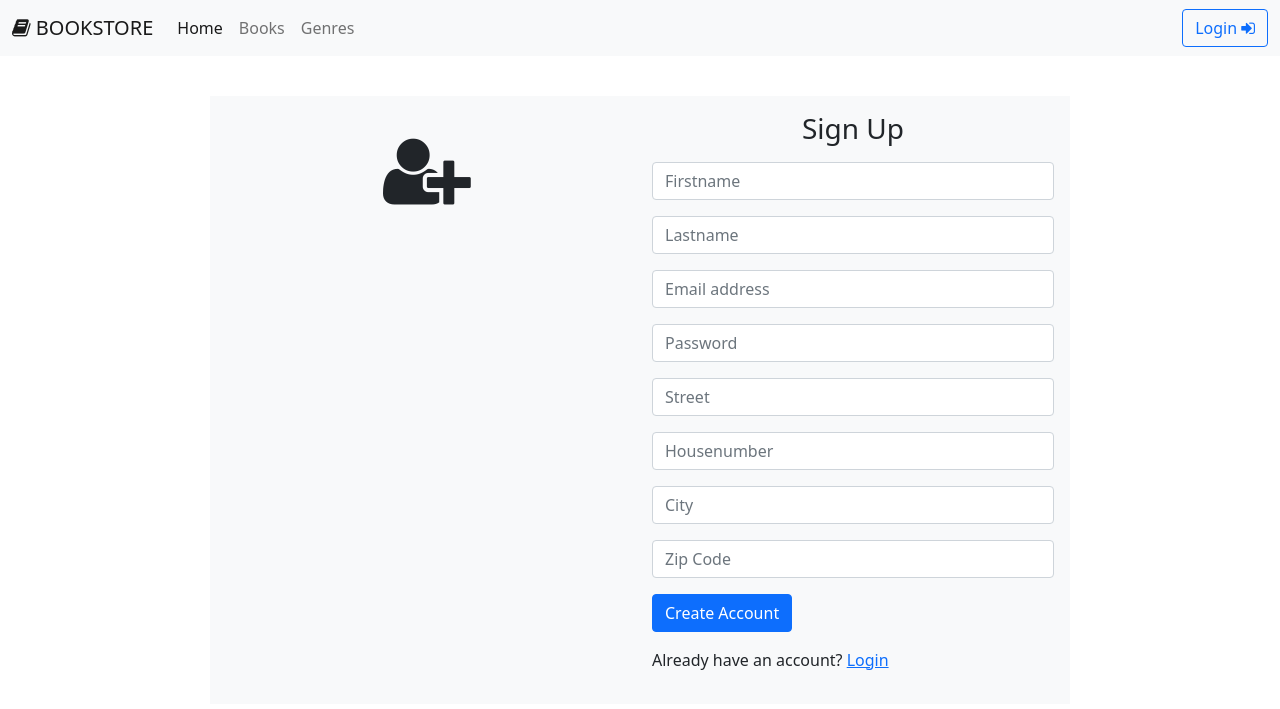
After one commit to mert-il/book-store, a Flask app: page /signup in a window 1280 px wide. The commit adds this page. Shown: the top 709 px of the page. Run offline with Flask 2, Linux system fonts and the light colour scheme; parts of the project's set-up code (start-up, migrations or seed data) failed here and were passed over; some libraries are stand-ins or nearby versions.

Commit message:
added navbar and user signup/login

```diff
--- a/services/hash.py
+++ b/services/hash.py
@@ -1,4 +1,4 @@
 from hashlib import sha256
 
-def generate_hash(password):
-    return sha256(password.encode("utf-8")).hexdigest()
+def generate_hash(value):
+    return sha256(value.encode("utf-8")).hexdigest()
--- a/static/css/style.css
+++ b/static/css/style.css
@@ -0,0 +1,13 @@
+body {
+    margin: 0;
+    padding: 0;
+}
+.login-container {
+    margin-top: 5vh;
+}
+.login-form {
+    margin: 0 10vw;
+}
+.login-symbol {
+    font-size: 6vw;
+}
--- a/templates/base.html
+++ b/templates/base.html
@@ -5,10 +5,11 @@
     <meta http-equiv="X-UA-Compatible" content="IE=edge">
     <meta name="viewport" content="width=device-width, initial-scale=1.0">
     <link href="https://cdn.jsdelivr.net/npm/bootstrap@5.1.3/dist/css/bootstrap.min.css" rel="stylesheet" integrity="sha384-1BmE4kWBq78iYhFldvKuhfTAU6auU8tT94WrHftjDbrCEXSU1oBoqyl2QvZ6jIW3" crossorigin="anonymous">
-    <script src="https://cdn.jsdelivr.net/npm/bootstrap@5.1.3/dist/js/bootstrap.bundle.min.js" integrity="sha384-ka7Sk0Gln4gmtz2MlQnikT1wXgYsOg+OMhuP+IlRH9sENBO0LRn5q+8nbTov4+1p" crossorigin="anonymous"></script>
+    <script src="https://cdn.jsdelivr.net/npm/@popperjs/core@2.10.2/dist/umd/popper.min.js" integrity="sha384-7+zCNj/IqJ95wo16oMtfsKbZ9ccEh31eOz1HGyDuCQ6wgnyJNSYdrPa03rtR1zdB" crossorigin="anonymous"></script>
+    <script src="https://cdn.jsdelivr.net/npm/bootstrap@5.1.3/dist/js/bootstrap.min.js" integrity="sha384-QJHtvGhmr9XOIpI6YVutG+2QOK9T+ZnN4kzFN1RtK3zEFEIsxhlmWl5/YESvpZ13" crossorigin="anonymous"></script>
+    <link rel="stylesheet" href="https://cdnjs.cloudflare.com/ajax/libs/font-awesome/4.7.0/css/font-awesome.min.css">
     <link rel="stylesheet" href="css/style.css">
-    {% block head %}
-    {% endblock %}
+    <title>{% block title %}{% endblock %}</title>
 </head>
 <body>
     {% block content %}
--- /dev/null
+++ b/templates/website/nav.html
@@ -0,0 +1,29 @@
+{% extends "./base.html" %}
+
+{% block content %}
+<nav class="navbar navbar-expand-lg navbar-light bg-light">
+    <div class="container-fluid">
+        <a class="navbar-brand" href="/"><i class="fa fa-book"></i> BOOKSTORE</a>
+        <button class="navbar-toggler" type="button" data-bs-toggle="collapse" data-bs-target="#navbarSupportedContent"
+            aria-controls="navbarSupportedContent" aria-expanded="false" aria-label="Toggle navigation">
+            <span class="navbar-toggler-icon"></span>
+        </button>
+        <div class="collapse navbar-collapse" id="navbarSupportedContent">
+            <ul class="navbar-nav me-auto mb-2 mb-lg-0">
+                <li class="nav-item">
+                    <a class="nav-link active" aria-current="page" href="/">Home</a>
+                </li>
+                <li class="nav-item">
+                    <a class="nav-link" href="#">Books</a>
+                </li>
+                <li class="nav-item">
+                    <a class="nav-link" href="#">Genres</a>
+                </li>
+            </ul>
+            <form class="d-flex">
+                <a href="{{ url_for('website.login') }}" class="btn btn-outline-primary">Login <i class="fa fa-sign-in"></i></a>
+            </form>
+        </div>
+    </div>
+</nav>
+{% endblock %}
--- /dev/null
+++ b/templates/website/signup.html
@@ -0,0 +1,51 @@
+{% extends "./base.html" %}
+
+{% block title %}Bookstore - Login{% endblock %}
+
+{% block content %}
+{% include "website/nav.html" %}
+<div class="container login-container">
+    <div class="login-form bg-light p-3">
+        <form action="{{ url_for('website.signup_user') }}" method="post">
+            <div class="row">
+                <div class="col-md-6  text-center login-symbol">
+                    <i class="fa fa-user-plus"></i>
+                </div>
+                <div class="col-md-6 ">
+                    <h3 class="text-center mb-3">Sign Up</h3>
+                    <div class="mb-3">
+                        <input type="text" name="firstname" id="" class="form-control" placeholder="Firstname">
+                    </div>
+                    <div class="mb-3">
+                        <input type="text" name="lastname" id="" class="form-control" placeholder="Lastname">
+                    </div>
+                    <div class="mb-3">
+                        <input type="email" name="email" id="" class="form-control" placeholder="Email address">
+                    </div>
+                    <div class="mb-3">
+                        <input type="password" name="password" id="" class="form-control" placeholder="Password">
+                    </div>
+                    <div class="mb-3">
+                        <input type="text" name="street" id="" class="form-control" placeholder="Street">
+                    </div>
+                    <div class="mb-3">
+                        <input type="text" name="house_number" id="" class="form-control" placeholder="Housenumber">
+                    </div>
+                    <div class="mb-3">
+                        <input type="text" name="city" id="" class="form-control" placeholder="City">
+                    </div>
+                    <div class="mb-3">
+                        <input type="text" name="zip_code" id="" class="form-control" placeholder="Zip Code">
+                    </div>
+                    <div class="mb-3">
+                        <button type="submit" class="btn btn-primary">Create Account</button>
+                    </div>
+                    <div class="mb-3">
+                        <p>Already have an account? <a href="{{ url_for('website.login') }}">Login</a></p>
+                    </div>
+                </div>
+            </div>
+        </form>
+    </div>
+</div>
+{% endblock %}
--- a/views/website.py
+++ b/views/website.py
@@ -1,6 +1,36 @@
-from flask import Blueprint, render_template
+from flask import Blueprint, flash, redirect, render_template, request, url_for
+from models.user import User
+from controllers.user import create_user
+
 website = Blueprint("website", __name__, url_prefix="")
 
 @website.route("/")
 def index():
     return render_template("website/index.html")
+
+@website.route("/login")
+def login():
+    return render_template("website/login.html")
+
+@website.route("/signup")
+def signup():
+    return render_template("website/signup.html")
+
+@website.route("/signup_user", methods=["POST"])
+def signup_user():
+    try:
+        if request.method == "POST":
+            user =  User(
+                firstname = request.form.get("firstname"),
+                lastname = request.form.get("lastname"),
+                email = request.form.get("email"),
+                password = request.form.get("password"),
+                street = request.form.get("street"),
+                house_number = request.form.get("house_number"),
+                city = request.form.get("city"),
+                zip_code = request.form.get("zip_code")
+            )
+            create_user(user)
+        return redirect(url_for("website.login"))
+    except Exception as ex:
+        return str(ex)
```
Also changed, not shown: templates/website/index.html (+6 -4 lines), templates/website/login.html (added, +33 -0 lines).
